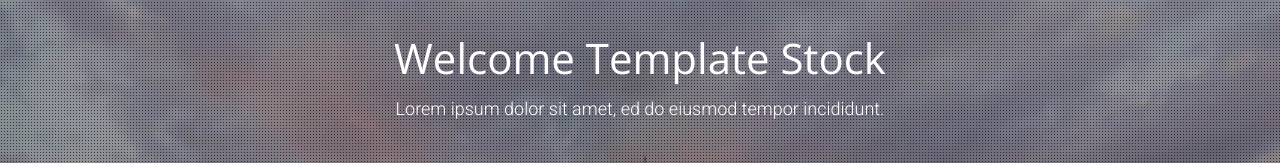
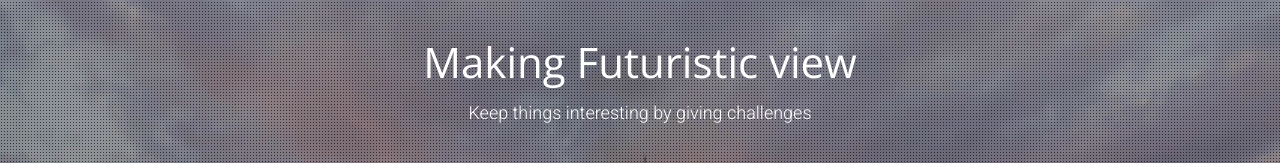
Before and after one commit to srinivasan-git/website, a plain HTML site: page index.html in a window 1280 px wide. Shown: the part 263-426 px from the top of the page. Drawn offline with nearby package versions, Linux system fonts and the light colour scheme.

Commit message:
logo changes and text changes in index file

```diff
--- a/index.html
+++ b/index.html
@@ -10,7 +10,7 @@
 		<meta charset="utf-8">
 		<meta http-equiv="X-UA-Compatible" content="IE=edge">
 		<meta name="viewport" content="width=device-width, initial-scale=1">
-		<title>Shine - Responsive Template | Template Stock</title>
+		<title>Melyork</title>
 
 
 		<!-- WEB FONTS -->
@@ -40,8 +40,8 @@
 				<div class="row text-center">
 					<div class="col-md-8">
 						<img class="logo" src="images/logo.png" />
-						<h1 class="white-text">Welcome Template Stock</h1>
-						<h5 class="white-text">Lorem ipsum dolor sit amet, ed do eiusmod tempor incididunt.</h5>
+						<h1 class="white-text">Making Futuristic view</h1>
+						<h5 class="white-text">Keep things interesting by giving challenges</h5>
 						<div id="countdown" class="white-text"></div>
 					</div>
 				</div>
```
Also changed, not shown: images/logo.png.
